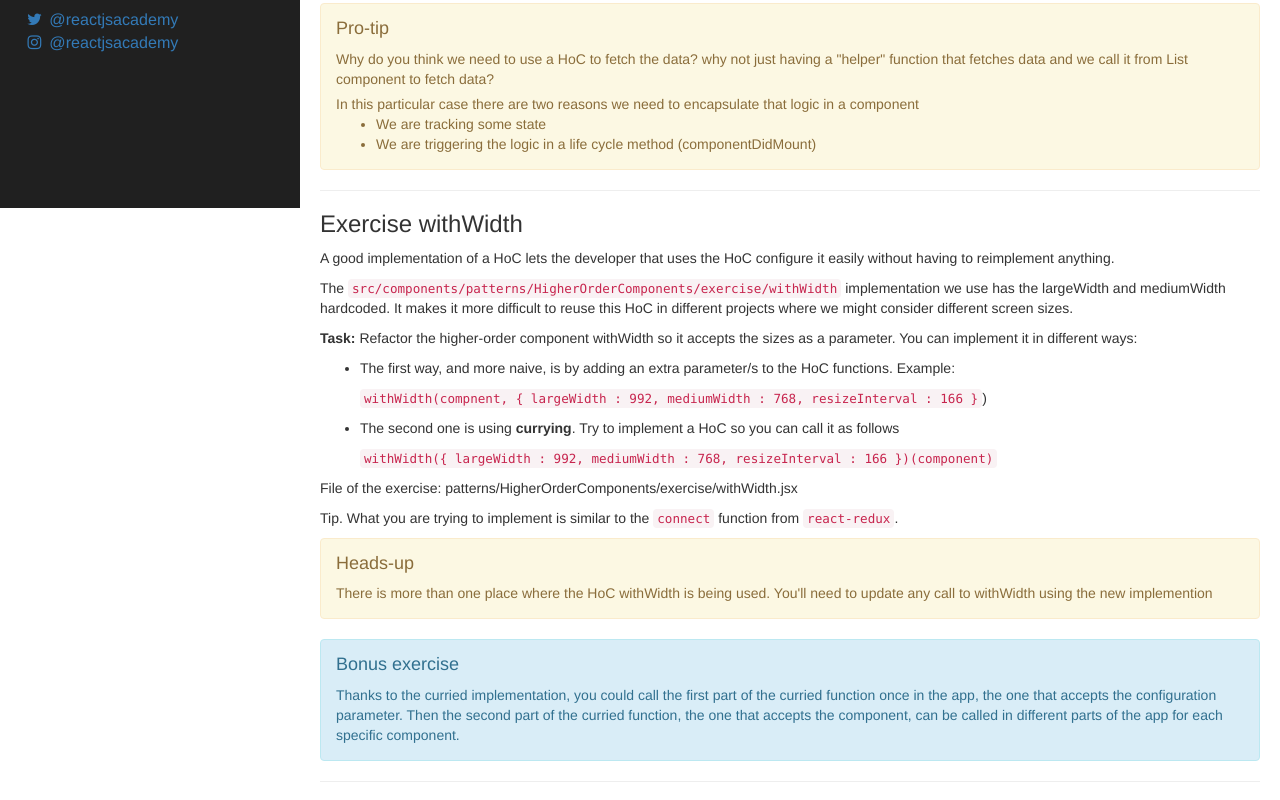
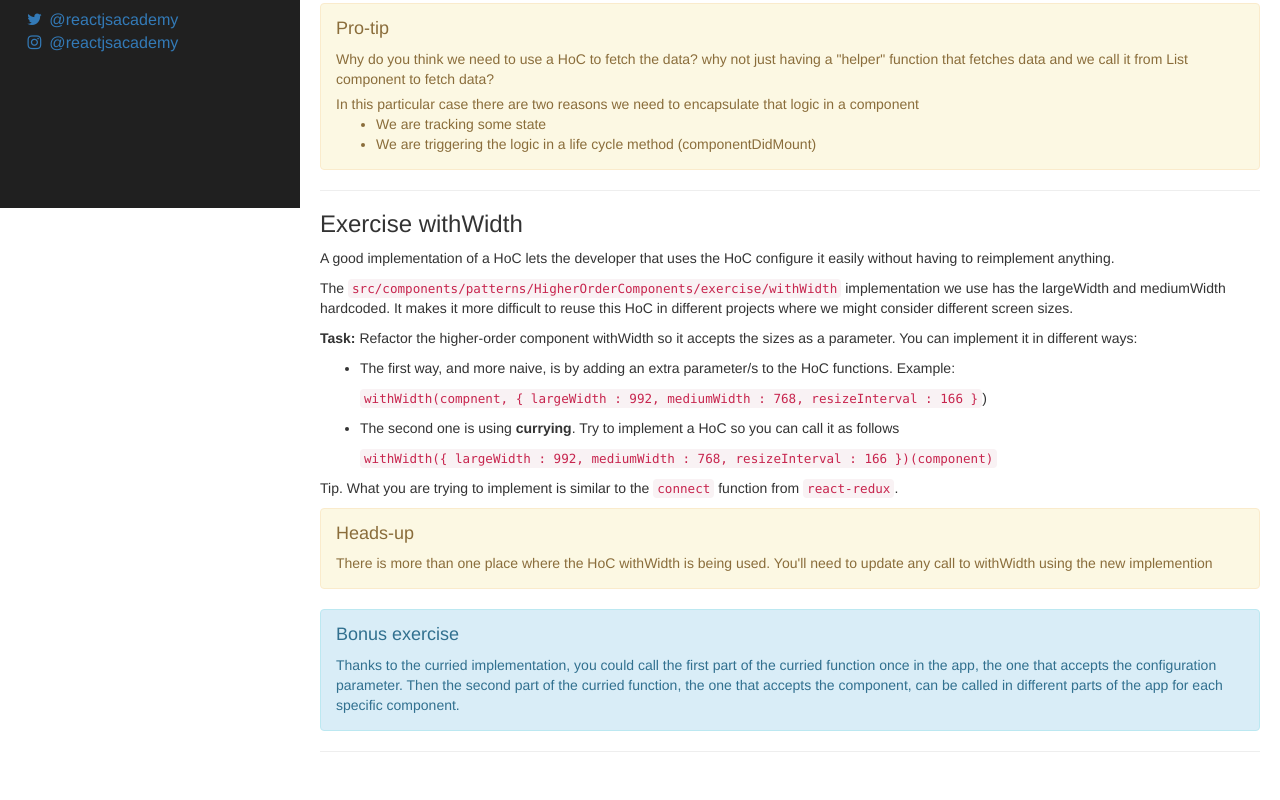
Before and after one commit to mhcrocky/Cocoa-pattern, a React (Create React App) app: page / in a window 1280 px wide. Shown: the part 592-1392 px from the top of the page. After the commit the page ends 1364 px from the top, so only its background shows below. Built offline with nearby package versions, Linux system fonts and the light colour scheme.

Commit message:
updates question hocs exercise

```diff
--- a/src/components/questions/Question1/index.jsx
+++ b/src/components/questions/Question1/index.jsx
@@ -84,9 +84,6 @@ const Question1 = (props) => (
       </li>
     </ul>
     <p>
-      File of the exercise: patterns/HigherOrderComponents/exercise/withWidth.jsx
-    </p>
-    <p>
       Tip. What you are trying to implement is similar to the <code>connect</code> function from <code>react-redux</code>.
     </p>
     <div className="alert alert-warning">
```
